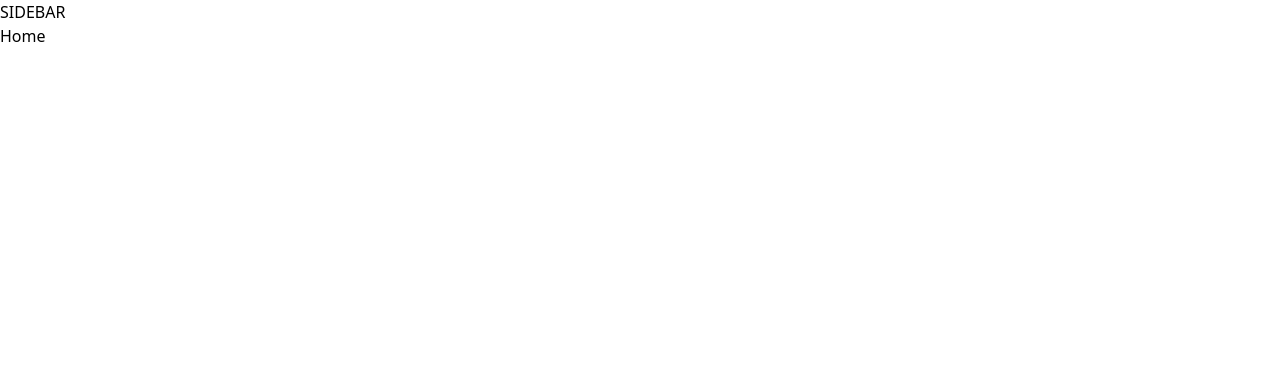
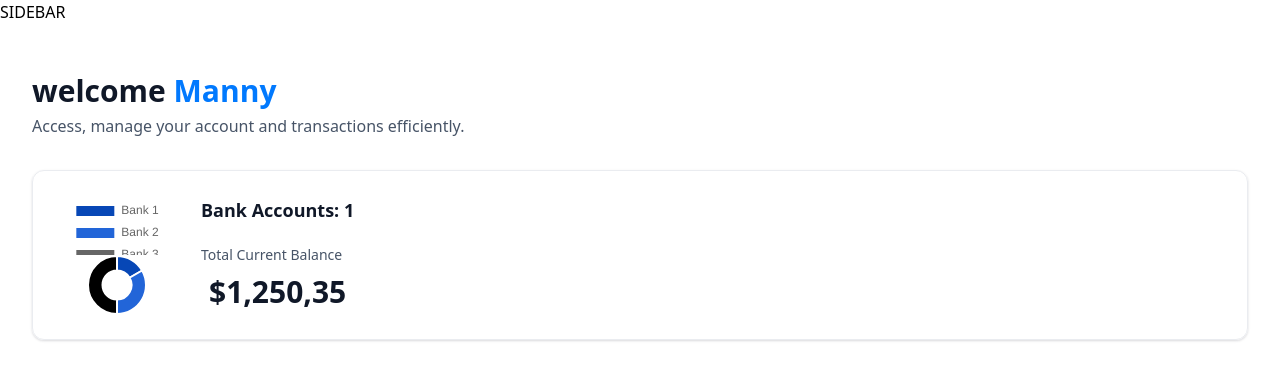
Before and after one commit to mavasquez401/banking-app, a Next.js app: page / in a window 1280 px wide. Shown: the top 380 px of the page. Built offline with nearby package versions, Linux system fonts and the light colour scheme.

Commit message:
version with error data wont connect locally

```diff
--- a/app/(root)/page.tsx
+++ b/app/(root)/page.tsx
@@ -1,9 +1,32 @@
-import React from 'react'
+'use client';
+
+import React from "react";
+import HeaderBox from "@/components/ui/HeaderBox";
+import TotalBalanceBox from "@/components/ui/TotalBalanceBox";
 
 const Home = () => {
+  const loggedIn = { firstName: "Manny" };
+
   return (
-    <div>Home</div>
-  )
-}
+    <section className="home">
+      <div className="home-content">
+        <header className="home-header">
+          <HeaderBox
+            type="greeting"
+            title="welcome"
+            user={loggedIn?.firstName || "Guest"}
+            subtext="Access, manage your account and transactions efficiently."
+          />
 
-export default Home
+          <TotalBalanceBox
+            accounts={[]}
+            totalBanks={1}
+            totalCurrentBalance={1250.35}
+          />
+        </header>
+      </div>
+    </section>
+  );
+};
+
+export default Home;
--- /dev/null
+++ b/components/ui/AnimatedCounter.tsx
@@ -0,0 +1,19 @@
+// "use client";
+
+import CountUp from "react-countup";
+
+const AnimatedCounter = ({ amount }: { amount: number }) => {
+  return (
+    <div>
+      <CountUp
+        className="w-full"
+        decimals={2}
+        decimal=","
+        prefix="$"
+        end={amount}
+      />
+    </div>
+  );
+};
+
+export default AnimatedCounter;
--- /dev/null
+++ b/components/ui/DoughnutChart.tsx
@@ -0,0 +1,22 @@
+// "use client";
+
+import { Chart as ChartJS, ArcElement, Tooltip, Legend } from "chart.js";
+import { Doughnut } from "react-chartjs-2";
+
+ChartJS.register(ArcElement, Tooltip, Legend);
+
+const DoughnutChart = ({ accounts }: DoughnutChartProps) => {
+  const data = {
+    datasets: [
+      {
+        label: "Banks",
+        data: [1250, 2500, 3750],
+        backgroundColor: ["#0747b6", "#2265d8", "2f91fa"],
+      },
+    ],
+    labels: ["Bank 1", "Bank 2", "Bank 3"],
+  };
+  return <Doughnut data={data} />;
+};
+
+export default DoughnutChart;
--- /dev/null
+++ b/components/ui/HeaderBox.tsx
@@ -0,0 +1,20 @@
+const HeaderBox = ({
+  type = "title",
+  title,
+  subtext,
+  user,
+}: HeaderBoxProps) => {
+  return (
+    <div className="header-box">
+      <h1 className="header-box-title">
+        {title}
+        {type === "greeting" && (
+          <span className="text-bankGradient">&nbsp;{user}</span>
+        )}
+      </h1>
+      <p className="header-box-subtext">{subtext}</p>
+    </div>
+  );
+};
+
+export default HeaderBox;
--- /dev/null
+++ b/components/ui/TotalBalanceBox.tsx
@@ -0,0 +1,27 @@
+import React from "react";
+import AnimatedCounter from "./AnimatedCounter";
+import DoughnutChart from "./DoughnutChart";
+
+const TotalBalanceBox = ({
+  accounts = [],
+  totalBanks,
+  totalCurrentBalance,
+}: TotlaBalanceBoxProps) => {
+  return (
+    <section className="total-balance">
+      <div className="total-balance-chart"><DoughnutChart accounts={accounts} /></div>
+
+      <div className="flex flex-col gap-6">
+        <h2 className="header-2">Bank Accounts: {totalBanks}</h2>
+        <div className="flex flex-col gap-2">
+          <p className="total-balance-label">Total Current Balance</p>
+          <p className="total-balance-amount flex-center gap-2">
+            <AnimatedCounter amount={totalCurrentBalance} />
+          </p>
+        </div>
+      </div>
+    </section>
+  );
+};
+
+export default TotalBalanceBox;
--- a/package.json
+++ b/package.json
@@ -10,11 +10,15 @@
   },
   "dependencies": {
     "@radix-ui/react-slot": "^1.0.2",
+    "chart.js": "^4.4.3",
     "class-variance-authority": "^0.7.0",
     "clsx": "^2.1.1",
     "lucide-react": "^0.394.0",
     "next": "14.2.4",
+    "query-string": "^9.0.0",
     "react": "^18",
+    "react-chartjs-2": "^5.2.0",
+    "react-countup": "^6.5.3",
     "react-dom": "^18",
     "tailwind-merge": "^2.3.0",
     "tailwindcss-animate": "^1.0.7"
```
Also changed, not shown: 1 other file (tests, documents, lock files or other folders).
